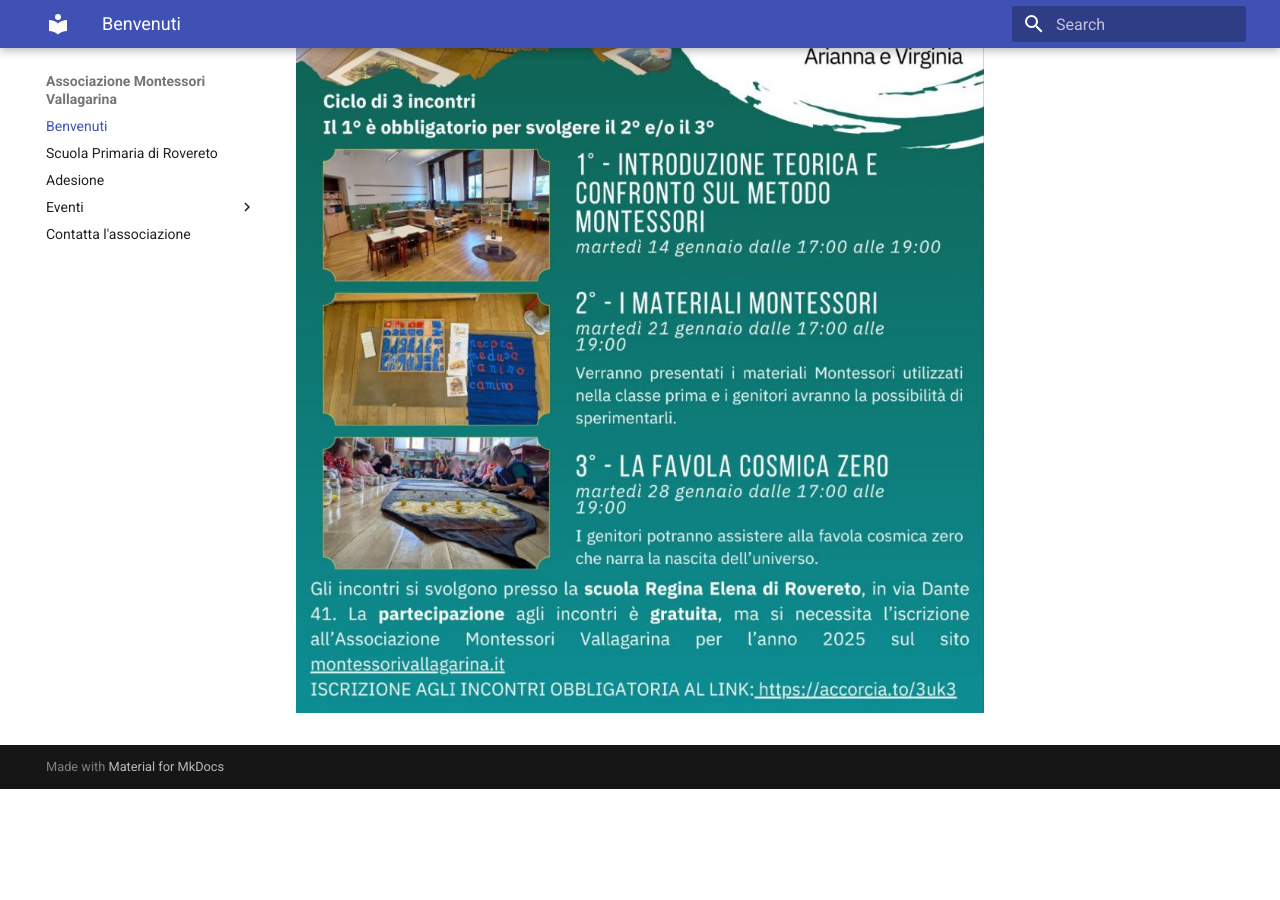
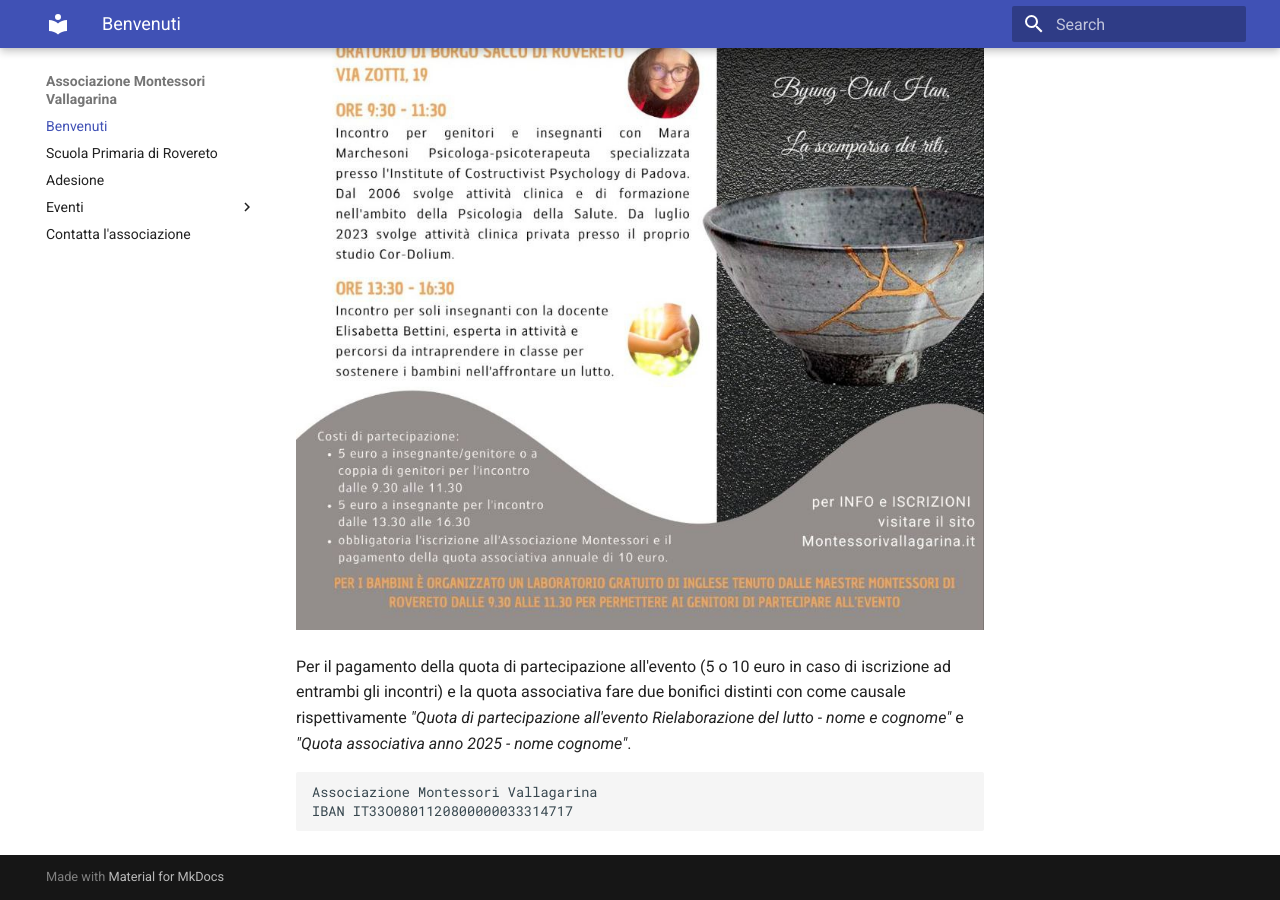
Before and after one commit to Associazione-Montessori-Vallagarina/montessorivallagarina.it, an MkDocs documentation site: the page built from docs/index.md, in a window 1280 px wide and 900 px high, scrolled down 1750 px. Built offline with MkDocs 1.6.1 and Material for MkDocs 9.7.7, drawn with Linux system fonts in a browser that asks for light colours; before the commit the page ends 2539 px from its top, so only the background shows below that; some of the changed text lies outside the part shown.

Commit message:
update the home and the blog

````diff
--- a/docs/index.md
+++ b/docs/index.md
@@ -14,11 +14,15 @@
 
 # Prossimi appuntamenti
 
-## Incontri informativi per genitori
-14 gennaio 2025
+## Rielaborazione del lutto
+15 febbraio 2025
 
-**Iscrizione obbligatoria** - [Clicca qui](https://accorcia.to/3uk3) per iscriverti agli incontri.
+![Rielaborazione del lutto](blog/2025-02-15.jpg)
 
-[Clicca qui](adesione) per iscriverti all'Associazione Montessori Vallagarina (anno 2025).
+Per il pagamento della quota di partecipazione all'evento (5 o 10 euro in caso di iscrizione ad entrambi gli incontri) e la quota associativa fare due bonifici distinti con come causale rispettivamente *"Quota di partecipazione all'evento Rielaborazione del lutto - nome e cognome"* e *"Quota associativa anno 2025 - nome cognome"*.
 
-![Incontri informativi](blog/2025-01-14.jpg)
+
+```
+Associazione Montessori Vallagarina
+IBAN IT33O0801120800000033314717
+```
--- a/mkdocs.yml
+++ b/mkdocs.yml
@@ -5,6 +5,7 @@
   - Scuola Primaria di Rovereto: scuola-rovereto.md
   - Adesione: adesione.md
   - Eventi:
+    - Febbraio 2025: blog/2025-02.md
     - Gennaio 2025: blog/2025-01.md
     - Dicembre 2024: blog/2024-12.md
     - Luglio 2024: blog/2024-07.md
````
Also changed, not shown: docs/blog/2025-02.md (added, +4 -0 lines), docs/blog/2025-02-15.jpg (added).
